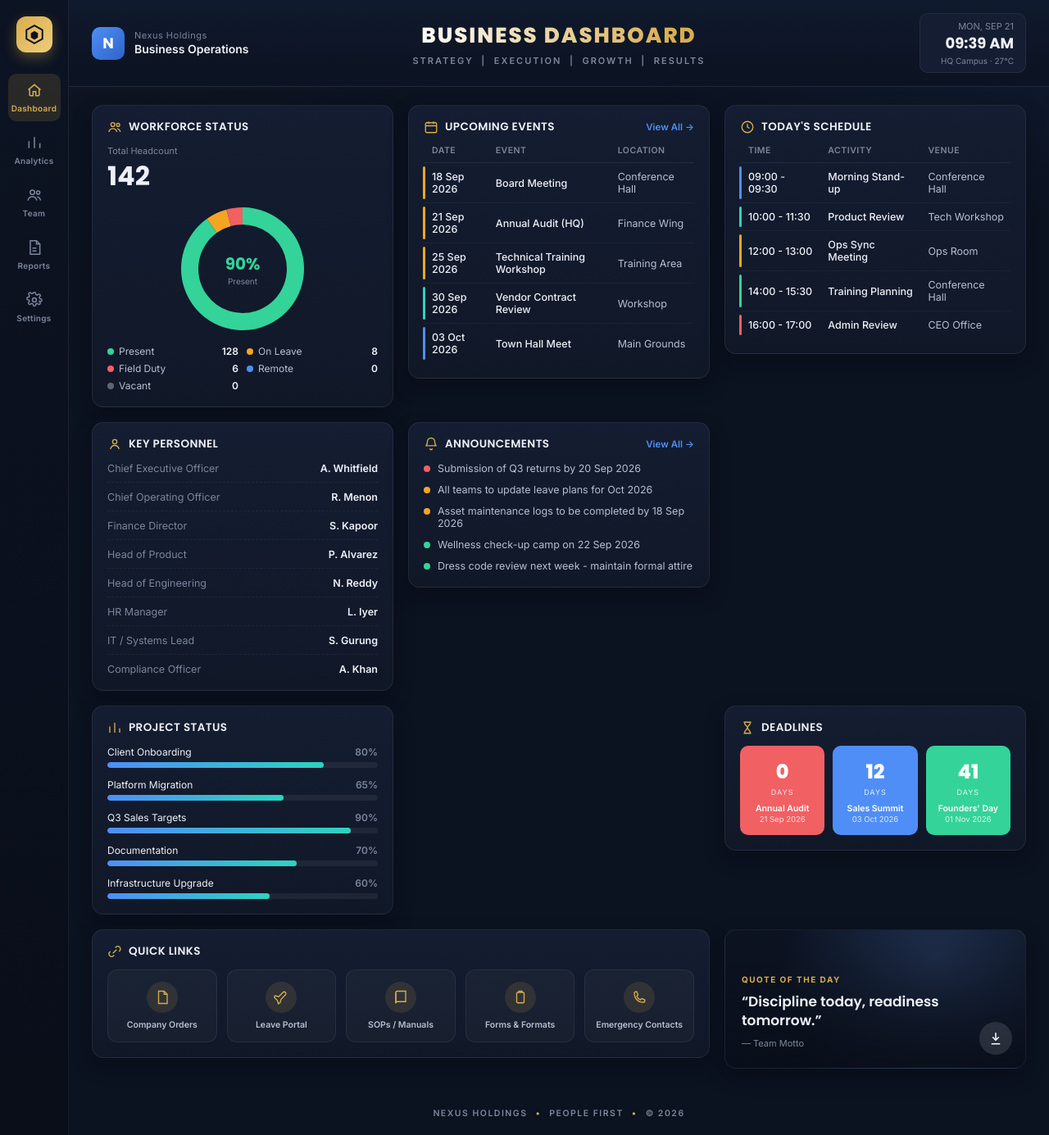
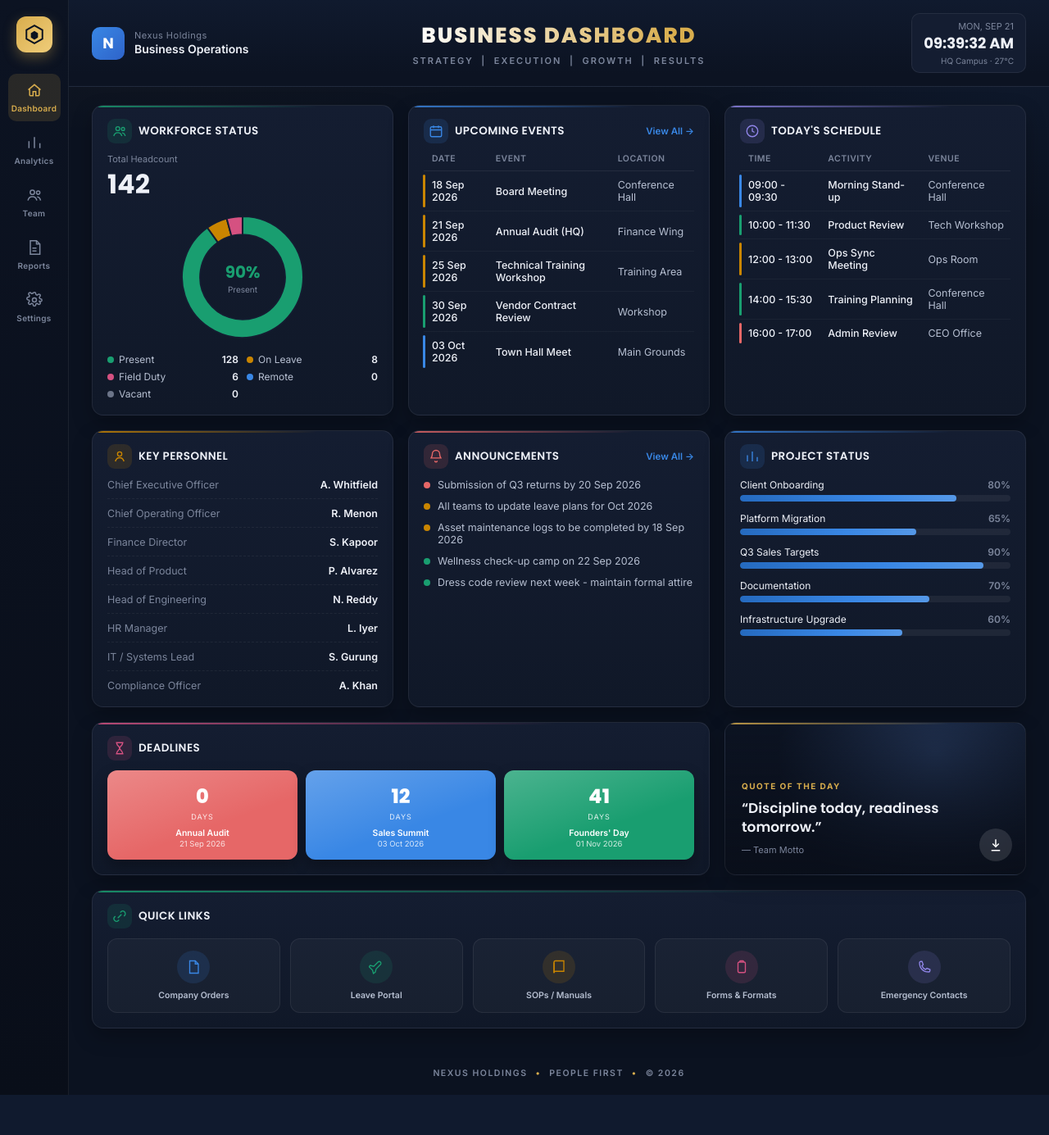
Before and after one commit to ajaykushwaha123/Passenger-counter, a Spring Boot app: page / in a window 1280 px wide. Shown: the whole page at 82% size. After the commit the page ends 1336 px from the top, so only its background shows below. Run offline with Spring Boot 4, Linux system fonts and the light colour scheme; some of the project's set-up classes (security, data sources, template engines, error pages and the like) are left out, and stand-ins take their place.

Commit message:
Give the dashboard a validated colour system and motion
The dashboard was near-monochrome - one gold accent on a dark navy
surface - and its chart colours had never been checked against that
surface. Running them through the palette validator failed three ways:
the greens and ambers sat outside the dark lightness band, the "vacant"
grey read as no colour at all, and its contrast fell under 3:1.

Colour now comes from a palette validated against this surface for
lightness band, chroma floor, colour-blind separation and contrast. The
donut runs aqua / yellow / magenta / blue with a neutral for vacant -
an ordering picked because the obvious ones fail: yellow beside red
measures 13.0 normal-vision (floor is 15) and violet beside blue 1.9
under protanopia. Segments also get the 2px surface gap the mark specs
call for. Each card carries its own accent on its rule and icon chip,
and quick links pick up the same fixed hue order.

Progress bars deliberately keep one hue: bar length already encodes the
number, and a red/green completion scale would fail colour-blind
separation (4.1 deutan) for no added information.

Motion: cards fade in staggered, numbers count up, bars grow from zero,
tiles lift on hover, and the clock ticks live. All of it collapses
under prefers-reduced-motion.

Also rebalances the grid - cards spanning two rows left ~400px holes
beside the short ones - and stops the admin colour dropdown from
silently rewriting a saved tag it no longer lists, which would have
turned every old amber row blue on the next save.

Co-Authored-By: Claude Opus 5 <noreply@anthropic.com>
Claude-Session: https://claude.ai/code/session_0153Tc6ppDXq7Xiau9hg3FWB

```diff
--- a/src/main/resources/static/css/style.css
+++ b/src/main/resources/static/css/style.css
@@ -4,12 +4,17 @@
   --panel: #141d31;
   --panel-2: #101828;
   --panel-border: rgba(255, 255, 255, 0.07);
+  /* Validated against this dark surface with the dataviz palette checker:
+     lightness band, chroma floor, CVD separation, contrast all pass. */
   --accent-gold: #d8ad4d;
-  --accent-blue: #4f8ef7;
-  --accent-teal: #2dd4bf;
-  --accent-green: #34d399;
-  --accent-red: #f16063;
-  --accent-amber: #f5a524;
+  --accent-blue: #3987e5;
+  --accent-teal: #199e70;
+  --accent-green: #199e70;
+  --accent-red: #e66767;
+  --accent-amber: #c98500;
+  --accent-magenta: #d55181;
+  --accent-violet: #9085e9;
+  --accent-neutral: #6b7488;
   --text-primary: #eef1f8;
   --text-secondary: #b6bfd1;
   --text-muted: #7c869c;
@@ -196,23 +201,68 @@ ul { list-style: none; margin: 0; padding: 0; }
   display: grid;
   grid-template-columns: repeat(3, 1fr);
   grid-template-areas:
-    "workforce events   schedule"
-    "personnel  notices  schedule"
-    "tasks      notices  countdown"
-    "quicklinks quicklinks quote";
+    "workforce  events     schedule"
+    "personnel  notices    tasks"
+    "countdown  countdown  quote"
+    "quicklinks quicklinks quicklinks";
   gap: 18px;
-  align-items: start;
+  align-items: stretch;
 }
 
 /* ---------- Card base ---------- */
 .card {
+  position: relative;
+  overflow: hidden;
   background: linear-gradient(180deg, var(--panel), var(--panel-2));
   border: 1px solid var(--panel-border);
   border-radius: var(--radius);
   padding: 16px 18px 18px;
   box-shadow: 0 10px 24px rgba(0, 0, 0, 0.25);
+  transition: transform 0.18s ease, box-shadow 0.18s ease, border-color 0.18s ease;
+  animation: cardIn 0.5s cubic-bezier(0.22, 0.85, 0.3, 1) both;
 }
 .card[hidden] { display: none !important; }
+
+/* Each card carries its own accent, set per section below. */
+.card::before {
+  content: '';
+  position: absolute;
+  inset: 0 0 auto 0;
+  height: 2px;
+  background: linear-gradient(90deg, var(--accent, var(--accent-blue)), transparent 75%);
+  opacity: 0.85;
+}
+
+.card:hover {
+  transform: translateY(-3px);
+  border-color: var(--accent-soft, var(--panel-border));
+  box-shadow: 0 18px 36px rgba(0, 0, 0, 0.38);
+}
+
+@keyframes cardIn {
+  from { opacity: 0; transform: translateY(14px); }
+  to   { opacity: 1; transform: none; }
+}
+
+.grid > .card:nth-child(1) { animation-delay: 0.02s; }
+.grid > .card:nth-child(2) { animation-delay: 0.07s; }
+.grid > .card:nth-child(3) { animation-delay: 0.12s; }
+.grid > .card:nth-child(4) { animation-delay: 0.17s; }
+.grid > .card:nth-child(5) { animation-delay: 0.22s; }
+.grid > .card:nth-child(6) { animation-delay: 0.27s; }
+.grid > .card:nth-child(7) { animation-delay: 0.32s; }
+.grid > .card:nth-child(8) { animation-delay: 0.37s; }
+.grid > .card:nth-child(9) { animation-delay: 0.42s; }
+
+[data-section="workforce"]  { --accent: #199e70; --accent-soft: rgba(25, 158, 112, 0.45); --accent-wash: rgba(25, 158, 112, 0.14); }
+[data-section="events"]     { --accent: #3987e5; --accent-soft: rgba(57, 135, 229, 0.45); --accent-wash: rgba(57, 135, 229, 0.14); }
+[data-section="schedule"]   { --accent: #9085e9; --accent-soft: rgba(144, 133, 233, 0.45); --accent-wash: rgba(144, 133, 233, 0.14); }
+[data-section="personnel"]  { --accent: #c98500; --accent-soft: rgba(201, 133, 0, 0.45);  --accent-wash: rgba(201, 133, 0, 0.14); }
+[data-section="notices"]    { --accent: #e66767; --accent-soft: rgba(230, 103, 103, 0.45); --accent-wash: rgba(230, 103, 103, 0.14); }
+[data-section="tasks"]      { --accent: #3987e5; --accent-soft: rgba(57, 135, 229, 0.45); --accent-wash: rgba(57, 135, 229, 0.14); }
+[data-section="countdown"]  { --accent: #d55181; --accent-soft: rgba(213, 81, 129, 0.45); --accent-wash: rgba(213, 81, 129, 0.14); }
+[data-section="quicklinks"] { --accent: #199e70; --accent-soft: rgba(25, 158, 112, 0.45); --accent-wash: rgba(25, 158, 112, 0.14); }
+[data-section="quote"]      { --accent: #d8ad4d; --accent-soft: rgba(216, 173, 77, 0.45); --accent-wash: rgba(216, 173, 77, 0.14); }
 
 .card-head {
   display: flex;
@@ -232,7 +282,15 @@ ul { list-style: none; margin: 0; padding: 0; }
   align-items: center;
   gap: 8px;
 }
-.card-head .ic { color: var(--accent-gold); }
+.card-head .ic {
+  width: 18px;
+  height: 18px;
+  padding: 6px;
+  box-sizing: content-box;
+  border-radius: 9px;
+  color: var(--accent, var(--accent-gold));
+  background: var(--accent-wash, rgba(255, 255, 255, 0.06));
+}
 .view-all {
   font-size: 11.5px;
   color: var(--accent-blue);
@@ -311,17 +369,31 @@ ul { list-style: none; margin: 0; padding: 0; }
 .progress-list { display: flex; flex-direction: column; gap: 13px; }
 .progress-row .progress-top { display: flex; justify-content: space-between; font-size: 12px; margin-bottom: 5px; }
 .progress-row .progress-top .pct { color: var(--text-muted); font-weight: 600; }
-.progress-track { height: 7px; border-radius: 5px; background: rgba(255, 255, 255, 0.06); overflow: hidden; }
-.progress-fill { height: 100%; border-radius: 5px; background: linear-gradient(90deg, var(--accent-blue), var(--accent-teal)); }
+.progress-track { height: 8px; border-radius: 5px; background: rgba(255, 255, 255, 0.06); overflow: hidden; }
+.progress-fill {
+  height: 100%;
+  width: 0;
+  border-radius: 5px;
+  background: linear-gradient(90deg, #256abf, #3987e5 60%, #5598e7);
+  transition: width 0.9s cubic-bezier(0.22, 0.85, 0.3, 1);
+}
 
 /* ---------- Countdown ---------- */
 .countdown-list { display: grid; grid-template-columns: repeat(3, 1fr); gap: 10px; }
 .countdown-tile {
-  border-radius: 10px;
+  border-radius: 12px;
   padding: 14px 8px;
   text-align: center;
   color: #fff;
-  background: var(--tile-color, var(--accent-blue));
+  background:
+    linear-gradient(160deg, rgba(255, 255, 255, 0.22), rgba(255, 255, 255, 0) 60%),
+    var(--tile-color, var(--accent-blue));
+  box-shadow: 0 8px 18px rgba(0, 0, 0, 0.28);
+  transition: transform 0.18s ease, box-shadow 0.18s ease;
+}
+.countdown-tile:hover {
+  transform: translateY(-3px) scale(1.02);
+  box-shadow: 0 14px 26px rgba(0, 0, 0, 0.38);
 }
 .countdown-tile .days { font-family: var(--font-head); font-size: 24px; font-weight: 800; display: block; }
 .countdown-tile .unit { font-size: 9px; letter-spacing: 1px; opacity: 0.85; display: block; margin-top: 2px; }
@@ -346,13 +418,20 @@ ul { list-style: none; margin: 0; padding: 0; }
   text-align: center;
   transition: background 0.15s, transform 0.15s, color 0.15s;
 }
-.quicklink:hover { background: rgba(216, 173, 77, 0.1); color: var(--accent-gold); transform: translateY(-2px); }
+.quicklink:hover {
+  background: var(--link-wash, rgba(216, 173, 77, 0.1));
+  color: var(--link-color, var(--accent-gold));
+  border-color: var(--link-color, var(--accent-gold));
+  transform: translateY(-3px);
+}
 .quicklink .icon-circle {
-  width: 38px; height: 38px; border-radius: 50%;
+  width: 40px; height: 40px; border-radius: 50%;
   display: flex; align-items: center; justify-content: center;
-  background: rgba(216, 173, 77, 0.12);
-  color: var(--accent-gold);
+  background: var(--link-wash, rgba(216, 173, 77, 0.12));
+  color: var(--link-color, var(--accent-gold));
+  transition: transform 0.18s ease;
 }
+.quicklink:hover .icon-circle { transform: scale(1.08); }
 
 /* ---------- Quote card ---------- */
 .quote-card {
@@ -409,6 +488,16 @@ ul { list-style: none; margin: 0; padding: 0; }
 }
 .footer .dot { color: var(--accent-gold); }
 
+/* ---------- Motion preference ---------- */
+@media (prefers-reduced-motion: reduce) {
+  *, *::before, *::after {
+    animation-duration: 0.001ms !important;
+    animation-iteration-count: 1 !important;
+    transition-duration: 0.001ms !important;
+    scroll-behavior: auto !important;
+  }
+}
+
 /* ---------- Responsive ---------- */
 @media (max-width: 1200px) {
   .grid {
--- a/src/main/resources/static/js/app.js
+++ b/src/main/resources/static/js/app.js
@@ -1,11 +1,44 @@
+// Dark-surface palette, validated for lightness band, chroma, colour-blind
+// separation and contrast. green/teal/amber are kept as aliases so dashboards
+// saved before this palette landed still render.
 const COLORS = {
-  green: '#34d399',
-  amber: '#f5a524',
-  red: '#f16063',
-  blue: '#4f8ef7',
-  teal: '#2dd4bf',
-  gray: '#5b6577',
+  blue: '#3987e5',
+  aqua: '#199e70',
+  teal: '#199e70',
+  green: '#199e70',
+  yellow: '#c98500',
+  amber: '#c98500',
+  magenta: '#d55181',
+  violet: '#9085e9',
+  red: '#e66767',
+  gray: '#6b7488',
 };
+
+const CARD_SURFACE = '#141d31';
+const REDUCED_MOTION = window.matchMedia('(prefers-reduced-motion: reduce)').matches;
+
+const LINK_HUES = [
+  { color: '#3987e5', wash: 'rgba(57, 135, 229, 0.14)' },
+  { color: '#199e70', wash: 'rgba(25, 158, 112, 0.14)' },
+  { color: '#c98500', wash: 'rgba(201, 133, 0, 0.14)' },
+  { color: '#d55181', wash: 'rgba(213, 81, 129, 0.14)' },
+  { color: '#9085e9', wash: 'rgba(144, 133, 233, 0.14)' },
+];
+
+function animateNumber(el, to, suffix) {
+  const tail = suffix || '';
+  if (REDUCED_MOTION) {
+    el.textContent = to + tail;
+    return;
+  }
+  const duration = 900;
+  const start = performance.now();
+  requestAnimationFrame(function step(now) {
+    const t = Math.min((now - start) / duration, 1);
+    el.textContent = Math.round(to * (1 - Math.pow(1 - t, 3))) + tail;
+    if (t < 1) requestAnimationFrame(step);
+  });
+}
 
 const ICONS = {
   file: '<path d="M6 2h9l5 5v15H6z"/><path d="M15 2v5h5"/>',
@@ -28,10 +61,10 @@ function startClock() {
   function tick() {
     const now = new Date();
     dateEl.textContent = now.toLocaleDateString(undefined, { weekday: 'short', day: '2-digit', month: 'short' }).toUpperCase();
-    timeEl.textContent = now.toLocaleTimeString(undefined, { hour: '2-digit', minute: '2-digit' });
+    timeEl.textContent = now.toLocaleTimeString(undefined, { hour: '2-digit', minute: '2-digit', second: '2-digit' });
   }
   tick();
-  setInterval(tick, 1000 * 15);
+  setInterval(tick, 1000);
 
   document.getElementById('clock-loc').textContent = 'HQ Campus';
   document.getElementById('clock-temp').textContent = '27°C';
@@ -39,13 +72,13 @@ function startClock() {
 
 function renderWorkforce(wf) {
   const percent = wf.totalSanctioned ? Math.round((wf.present * 100) / wf.totalSanctioned) : 0;
-  document.getElementById('wf-total').textContent = wf.totalSanctioned;
-  document.getElementById('wf-percent').textContent = percent + '%';
+  animateNumber(document.getElementById('wf-total'), wf.totalSanctioned);
+  animateNumber(document.getElementById('wf-percent'), percent, '%');
 
   const segments = [
-    { label: 'Present', value: wf.present, color: COLORS.green },
-    { label: 'On Leave', value: wf.onLeave, color: COLORS.amber },
-    { label: 'Field Duty', value: wf.onFieldDuty, color: COLORS.red },
+    { label: 'Present', value: wf.present, color: COLORS.aqua },
+    { label: 'On Leave', value: wf.onLeave, color: COLORS.yellow },
+    { label: 'Field Duty', value: wf.onFieldDuty, color: COLORS.magenta },
     { label: 'Remote', value: wf.remote, color: COLORS.blue },
     { label: 'Vacant', value: wf.vacant, color: COLORS.gray },
   ];
@@ -64,14 +97,16 @@ function renderWorkforce(wf) {
       datasets: [{
         data: segments.map(s => s.value || 0.0001),
         backgroundColor: segments.map(s => s.color),
-        borderWidth: 0,
-        hoverOffset: 4,
+        // 2px of surface between segments keeps neighbouring fills readable.
+        borderWidth: 2,
+        borderColor: CARD_SURFACE,
+        hoverOffset: 6,
       }],
     },
     options: {
-      cutout: '72%',
+      cutout: '70%',
       plugins: { legend: { display: false }, tooltip: { enabled: true } },
-      animation: { duration: 700 },
+      animation: { duration: REDUCED_MOTION ? 0 : 900 },
     },
   });
 }
@@ -117,9 +152,16 @@ function renderProgress(list) {
   el.innerHTML = list.map(t => `
     <div class="progress-row">
       <div class="progress-top"><span>${t.label}</span><span class="pct">${t.percent}%</span></div>
-      <div class="progress-track"><div class="progress-fill" style="width:${t.percent}%"></div></div>
+      <div class="progress-track"><div class="progress-fill" data-percent="${t.percent}"></div></div>
     </div>
   `).join('');
+
+  // Widths are applied on the next frame so the CSS transition has a 0 to grow from.
+  requestAnimationFrame(() => {
+    el.querySelectorAll('.progress-fill').forEach(fill => {
+      fill.style.width = fill.dataset.percent + '%';
+    });
+  });
 }
 
 function daysUntil(dateStr) {
@@ -133,22 +175,29 @@ function renderCountdown(list) {
   const el = document.getElementById('countdown-list');
   el.innerHTML = list.map(c => `
     <div class="countdown-tile" style="--tile-color:${COLORS[c.tag] || COLORS.blue}">
-      <span class="days">${daysUntil(c.date)}</span>
+      <span class="days" data-days="${daysUntil(c.date)}">0</span>
       <span class="unit">DAYS</span>
       <span class="label">${c.label}</span>
       <span class="date">${c.date}</span>
     </div>
   `).join('');
+
+  el.querySelectorAll('.days').forEach(node => {
+    animateNumber(node, Number(node.dataset.days));
+  });
 }
 
 function renderQuickLinks(list) {
   const el = document.getElementById('quicklinks-grid');
-  el.innerHTML = list.map(q => `
-    <a class="quicklink" href="${q.href}">
+  el.innerHTML = list.map((q, i) => {
+    const hue = LINK_HUES[i % LINK_HUES.length];
+    return `
+    <a class="quicklink" href="${q.href}" style="--link-color:${hue.color};--link-wash:${hue.wash}">
       <span class="icon-circle">${svgIcon(q.icon)}</span>
       ${q.label}
     </a>
-  `).join('');
+  `;
+  }).join('');
 }
 
 function renderQuote(q) {
```
Also changed, not shown: dist/business-dashboard.html (+197 -53 lines), offline/default-data.json (+9 -9 lines), src/main/java/com/dashboard/service/DashboardConfigService.java (+9 -9 lines), src/main/resources/static/admin/admin.js (+8 -2 lines).
